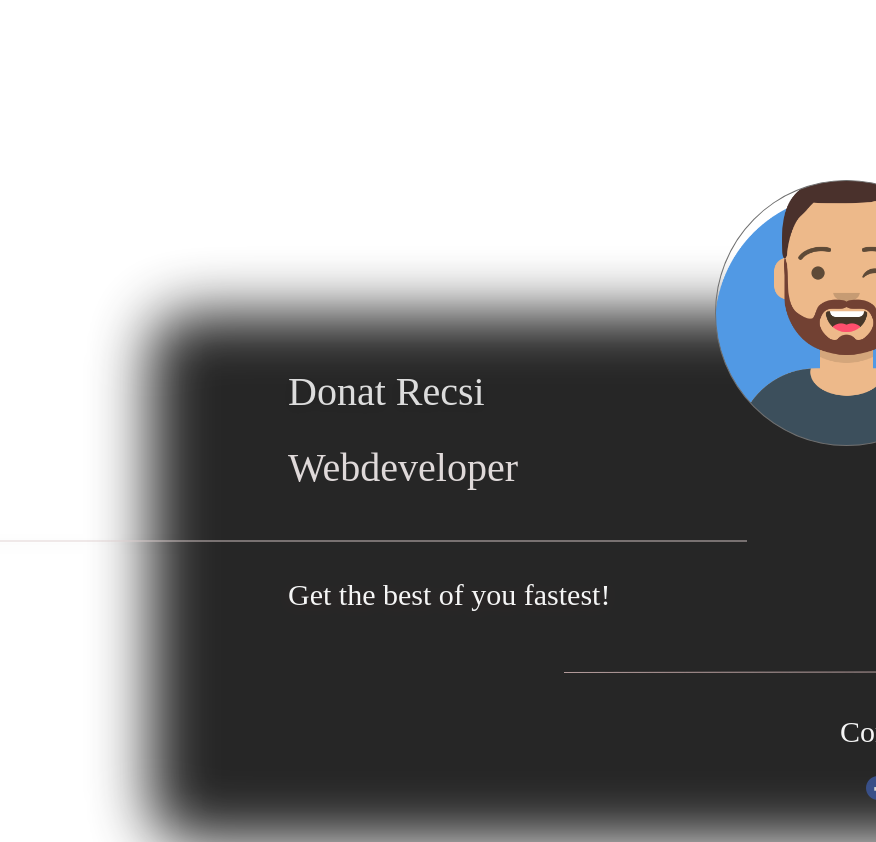
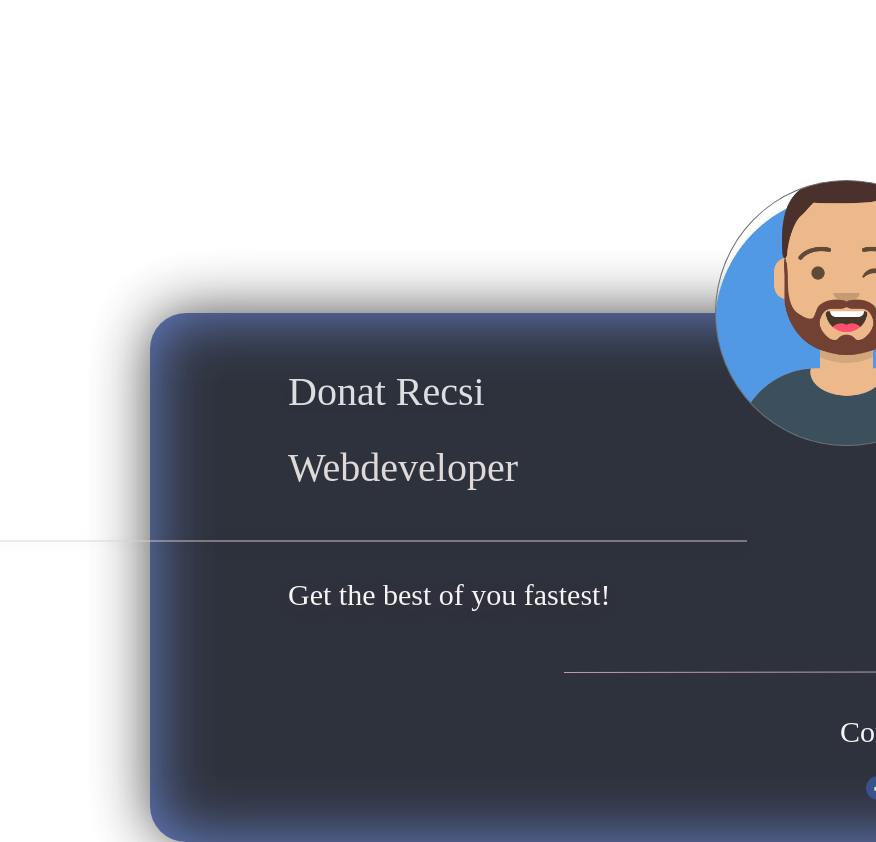
Before and after one commit to donatrecsi/mycard, a plain HTML site: page index.html in a window 1280 px wide. Shown: the top 842 px of the page, 404-1280 px from the left. Drawn offline with Linux system fonts and the light colour scheme.

Commit message:
more changed

```diff
--- a/card.css
+++ b/card.css
@@ -41,7 +41,7 @@
 	filter: blur(30px);
     column-fill: auto;
 	stroke: rgba(174,174,174,1);
-	stroke-width: 1px;
+	stroke-width: 3px;
 	stroke-linejoin: round;
 	stroke-linecap: round;
 	stroke-miterlimit: 3;
@@ -54,6 +54,9 @@
 	height: 529px;
 	left: 554px;
 	top: 313px;
+	background-color: #4667C1;
+	border-radius: 36px;
+	opacity: 0.85;
 }
 #ID114-1149878_setting-user-ava {
 	position: absolute;
```
